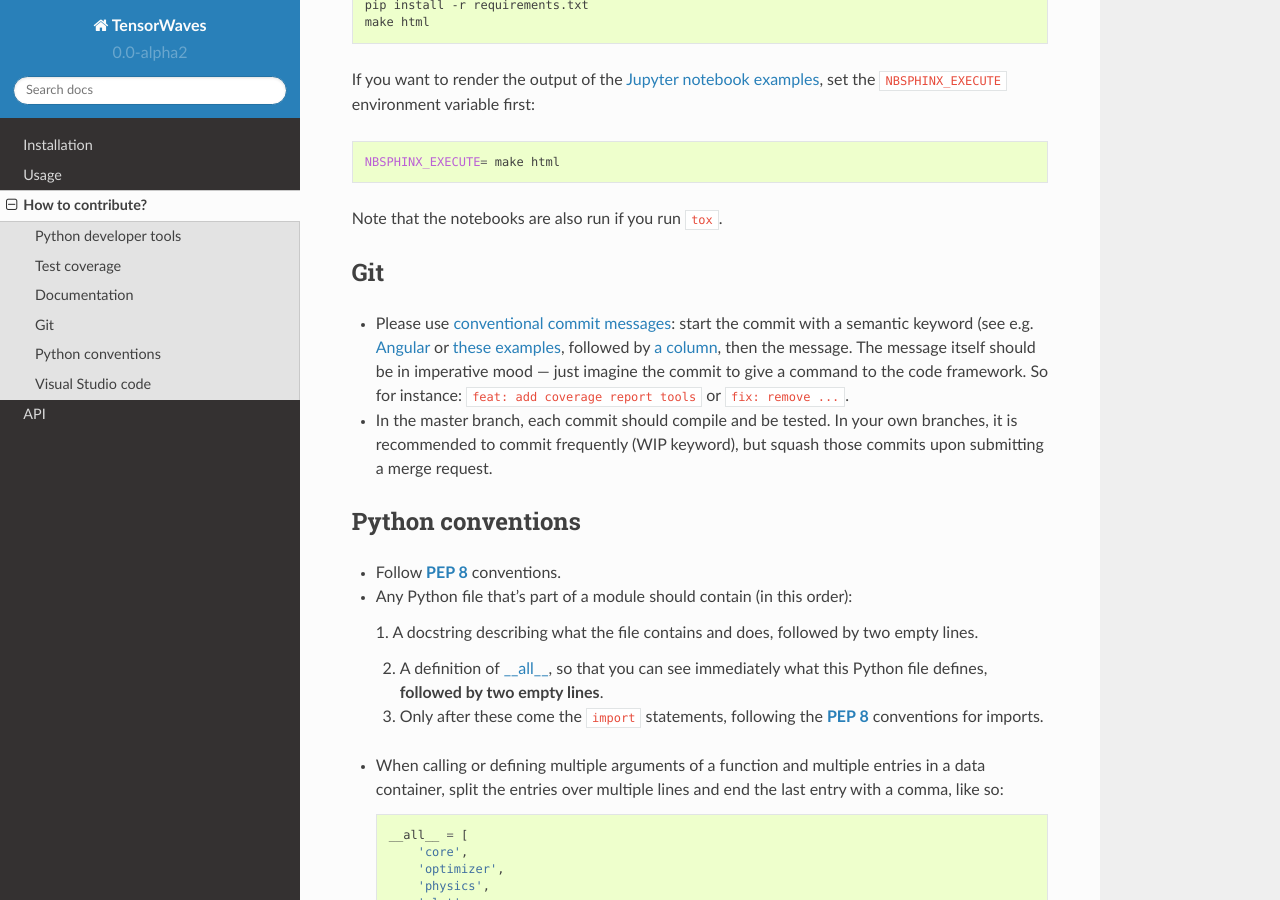
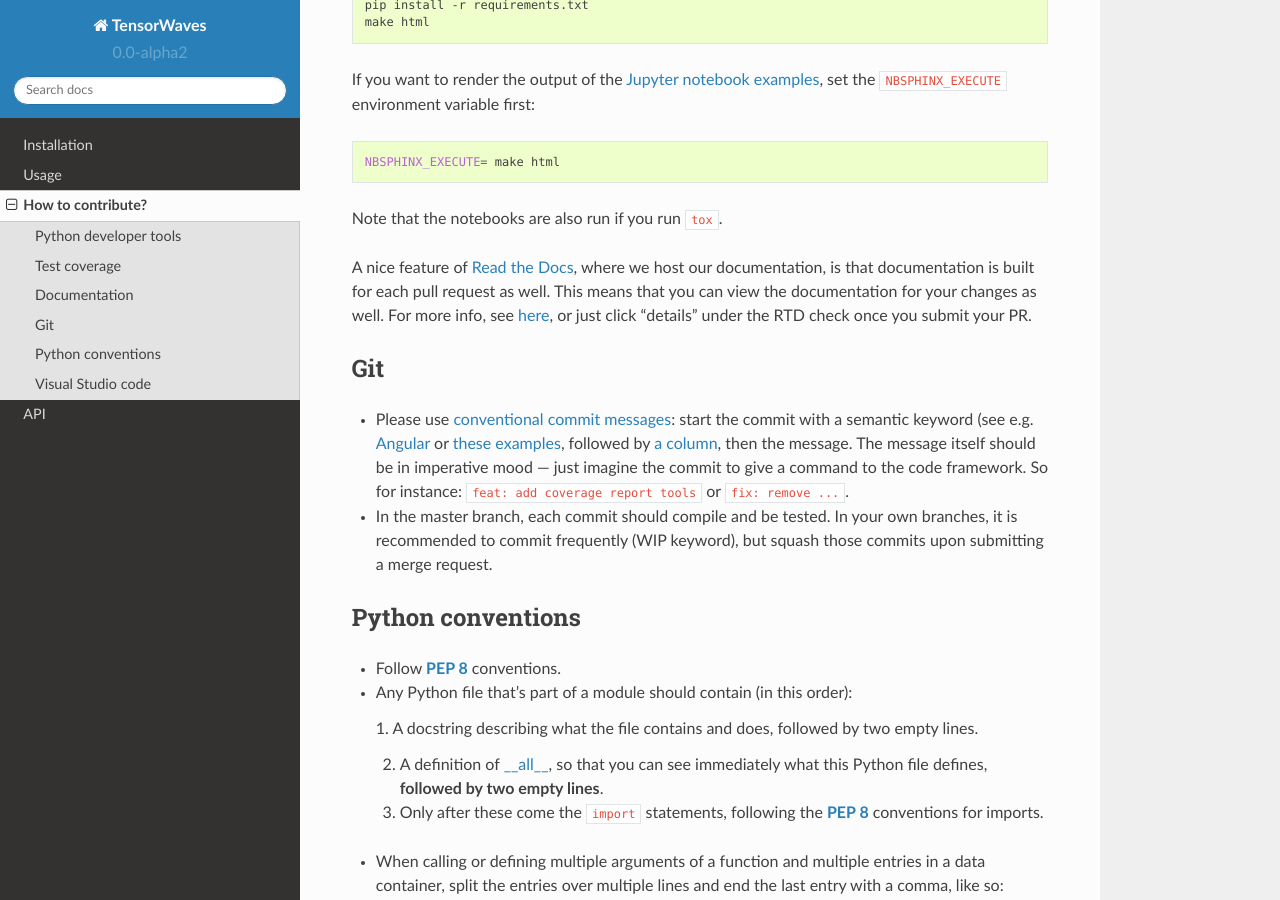
Before and after one commit to ComPWA/tensorwaves, a Sphinx documentation site: the page built from doc/contribute.rst, in a window 1280 px wide and 900 px high, scrolled down 1712 px. Built offline with Sphinx 7.4.7 and the Read the Docs theme 2.0.0, drawn with Linux system fonts in a browser that asks for light colours; pages that are not in the unit, such as notebooks, are missing from menus; the version number is read from the project's files by our own code.

Commit message:
docs: add section on RTD PR build

```diff
--- a/doc/contribute.rst
+++ b/doc/contribute.rst
@@ -119,6 +119,13 @@ If you want to render the output of the `Jupyter notebook examples
 
 Note that the notebooks are also run if you run :code:`tox`.
 
+A nice feature of `Read the Docs <https://readthedocs.org/>`_, where we host
+our documentation, is that documentation is built for each pull request as
+well. This means that you can view the documentation for your changes as well.
+For more info, see `here
+<https://docs.readthedocs.io/en/stable/guides/autobuild-docs-for-pull-requests.html>`__,
+or just click "details" under the RTD check once you submit your PR.
+
 
 Git
 ---
```
